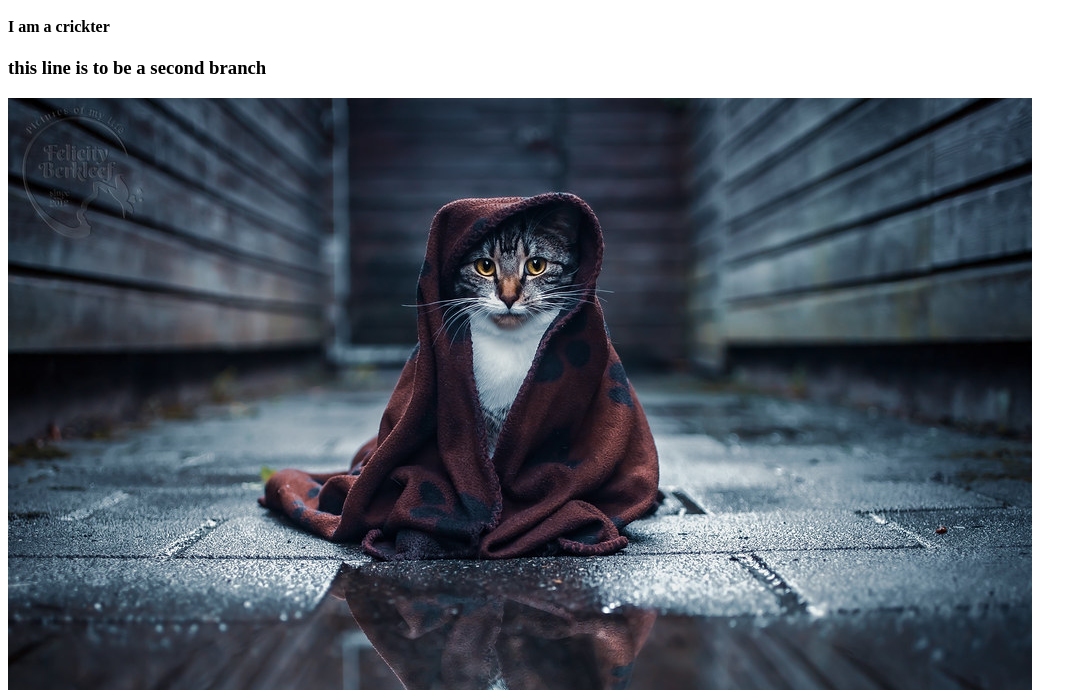
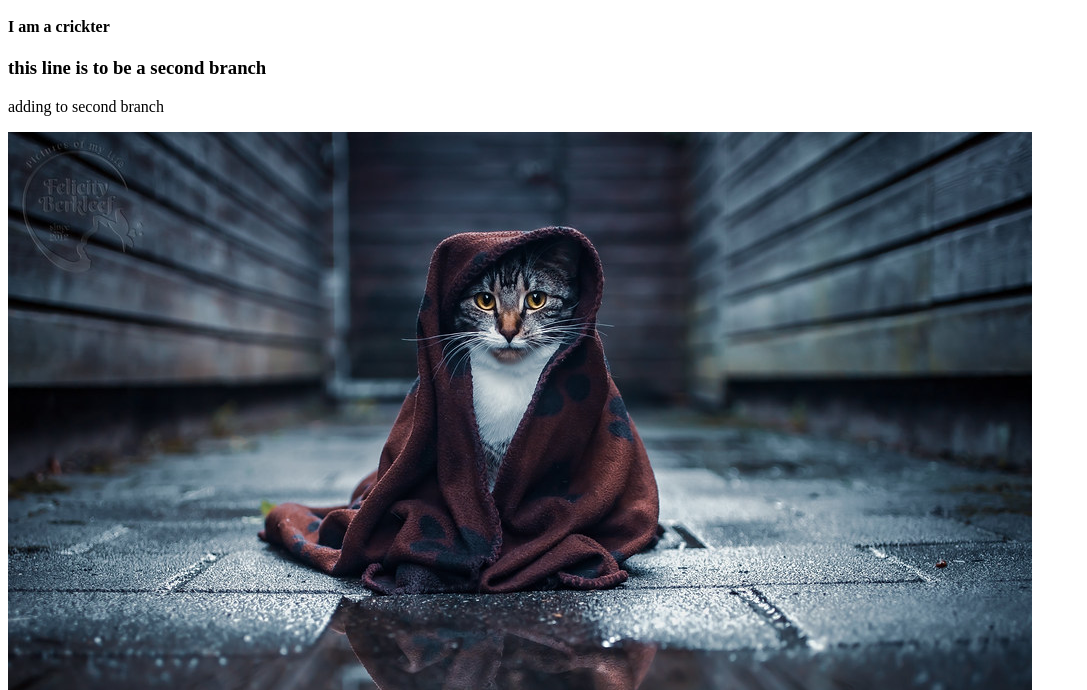
Before and after one commit to Towhidulislamshakil/my-frist-website, a plain HTML site: page index.html in a window 1280 px wide. Shown: the part 110-800 px from the top of the page, without its empty margins (0-1087 px from the left). Drawn offline with Linux system fonts and the light colour scheme.

Commit message:
adding secong

```diff
--- a/index.html
+++ b/index.html
@@ -10,6 +10,7 @@
     <h2>hello, i am shakil</h2>
     <h4>I am a crickter</h4>
     <h3>this line is to be a second branch</h3>
+    <p>adding to second branch</p>
     <img src="mew.jpg" alt="">
 </body>
 </html>
```
